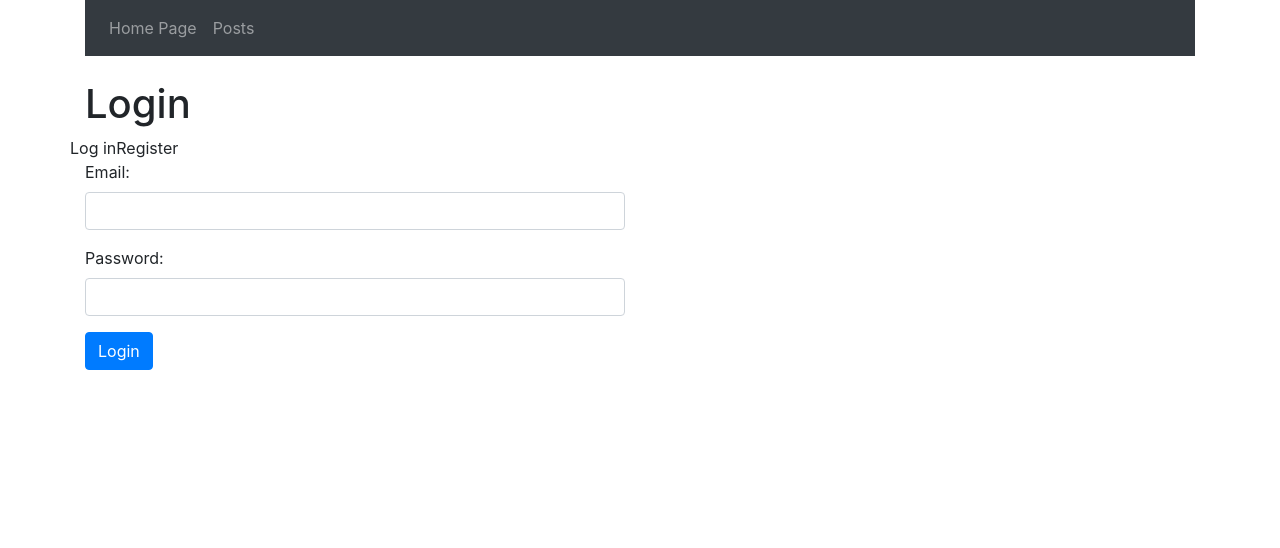
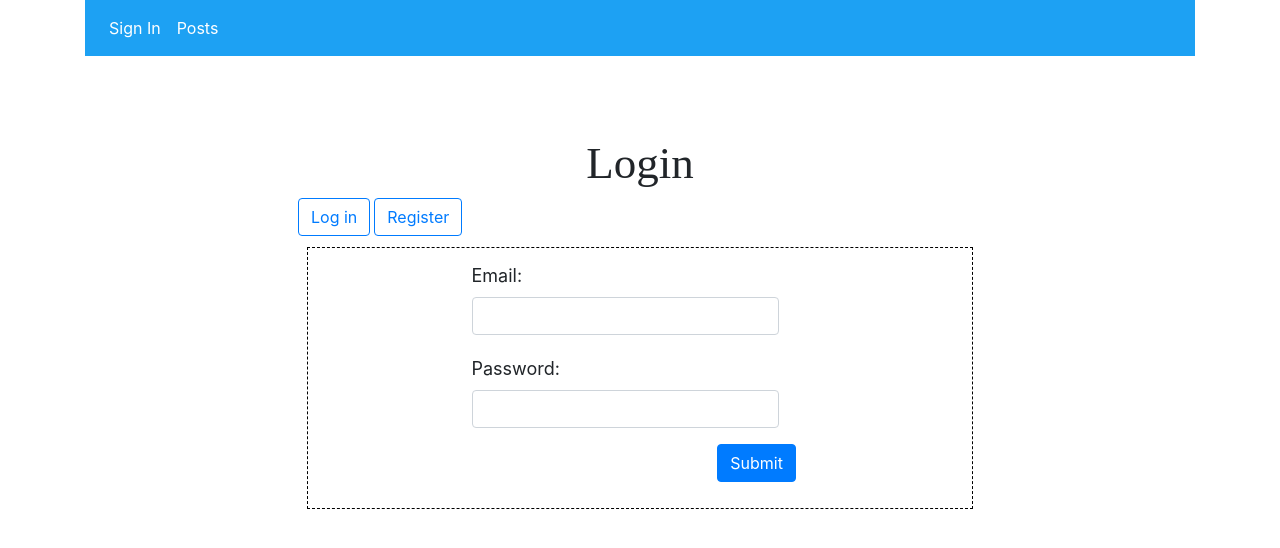
Before and after one commit to cen-3031-dev-team/cen3031, a Vue app: page / in a window 1280 px wide. Shown: the top 548 px of the page. Built offline with nearby package versions, Linux system fonts and the light colour scheme; no server answers; what vue-lodash would draw is missing.

Commit message:
newest changes for login formatting

```diff
--- a/package.json
+++ b/package.json
@@ -5,7 +5,7 @@
   "scripts": {
     "serve": "vue-cli-service serve",
     "build": "vue-cli-service build",
-    "start": "./api/node_modules/nodemon/bin/nodemon.js ./api/server.js",
+    "start": "api/node_modules/nodemon/bin/nodemon.js api/server.js",
     "lint": "vue-cli-service lint"
   },
   "heroku-run-build-script": true,
--- a/src/App.vue
+++ b/src/App.vue
@@ -1,12 +1,12 @@
 <template>
 <div class="container">
-    <nav class="navbar navbar-expand-sm bg-dark navbar-dark">
+    <nav class="navbar navbar-expand-sm navbar-light" style="background-color: #1da1f3;">
         <ul class="navbar-nav">
             <li class ="nav-item">
-              <router-link to="/" class="nav-link"> Home Page </router-link>
+              <router-link to="/" style="color:#ffffff" class="nav-link"> Sign In </router-link>
             </li>
             <li class="nav-item">
-                <router-link to="/posts" class="nav-link">Posts</router-link>
+                <router-link to="/posts" style="color:#ffffff" class="nav-link">Posts</router-link>
             </li>
         </ul>
     </nav><br />
@@ -14,23 +14,32 @@
     <transition name="fade">
         <router-view></router-view>
     </transition>
-
-    <h1>Login</h1>
+<div align=center>
+    <h1 class="headers">Login</h1>
 
     <div class="row">
-        <div class="col-xs-6">
-            <a @click="showLogin">Log in</a>
-        </div>
+        <ul style ="margin-left:20%; margin-bottom:1%;" class="nav">
+            <li class="nav-item">
+                <button class="btn btn-outline-primary mr-1 waves-effect">
+                    <a @click="showLogin">Log in</a>
+                </button>
+            </li>
 
-        <div class="col-xs-6">
-            <a @click="showRegister">Register</a>
-        </div>
+            <li class="nav-item">
+                <button class="btn btn-outline-primary mr-1 waves-effect">
+                <a @click="showRegister">Register</a>
+            </button>
+            </li>
+        </ul>
     </div>
-    <form @submit.prevent="validateAccount">
+</div>
+
+<div>
+    <form class="forms" @submit.prevent="validateAccount">
         <div class="row">
             <div class="col-md-6">
                 <div class="form-group">
-                  <label>Email:</label>
+                  <label class="form-text">Email:</label>
                   <input type="text" class="form-control" v-model="account.email">
               </div>
             </div>
@@ -39,7 +48,7 @@
         <div class="row">
             <div class="col-md-6">
                 <div class="form-group">
-                    <label>Password:</label>
+                    <label class="form-text">Password:</label>
                     <input type="password" class="form-control" v-model="account.password">
                 </div>
             </div>
@@ -48,16 +57,17 @@
         <div class="row" v-show="displayRegister">
             <div class="col-md-6">
                 <div class="form-group">
-                    <label>Confirm password:</label>
+                    <label class="form-text">Confirm password:</label>
                     <input type="password" class="form-control" v-model="account.confirmPassword">
                 </div>
             </div>
         </div>
 
         <div class="form-group">
-            <button class="btn btn-primary">Login</button>
+            <button style="margin-left:62%;" class="btn btn-primary">Submit</button>
         </div>
     </form>
+</div>
 </div>
 </template>
 
@@ -71,6 +81,29 @@
     .fade-leave-active {
         opacity: 0
     }
+    /* making it so we can change all the headers to the same font */
+    .headers{
+        margin-top:5%;
+        font-size:45px;
+        font-family:cursive;
+    }
+    .forms{
+        margin-top:5%;
+        margin: auto;
+        border-width: medium;
+        border: 1px dashed #000;
+        padding: 10px;
+        width:60%;
+    }
+    .form-control{
+        margin-left: 50%;
+    }
+    .form-text{
+        margin-left:50%;
+        font-size:18px;
+        font-family:inherit;
+    }
+
 </style>
 
 <script>
```
Also changed, not shown: 2 other files (tests, documents, lock files or other folders).
